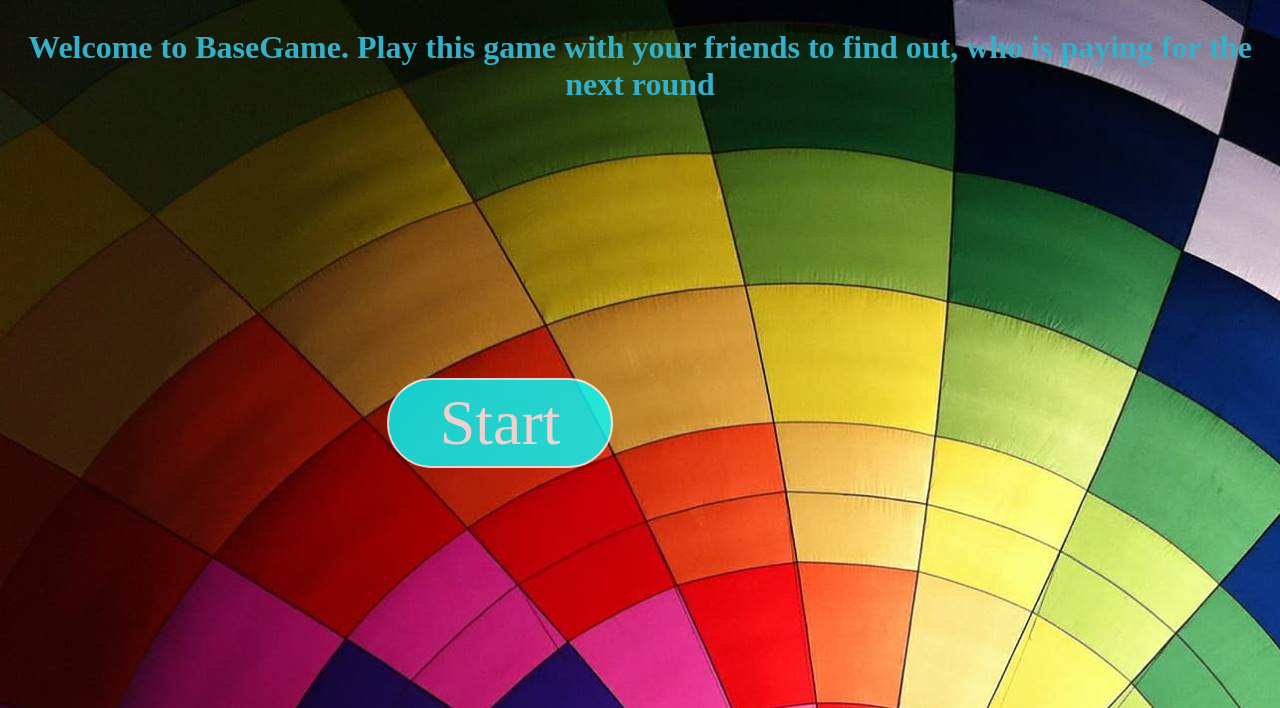
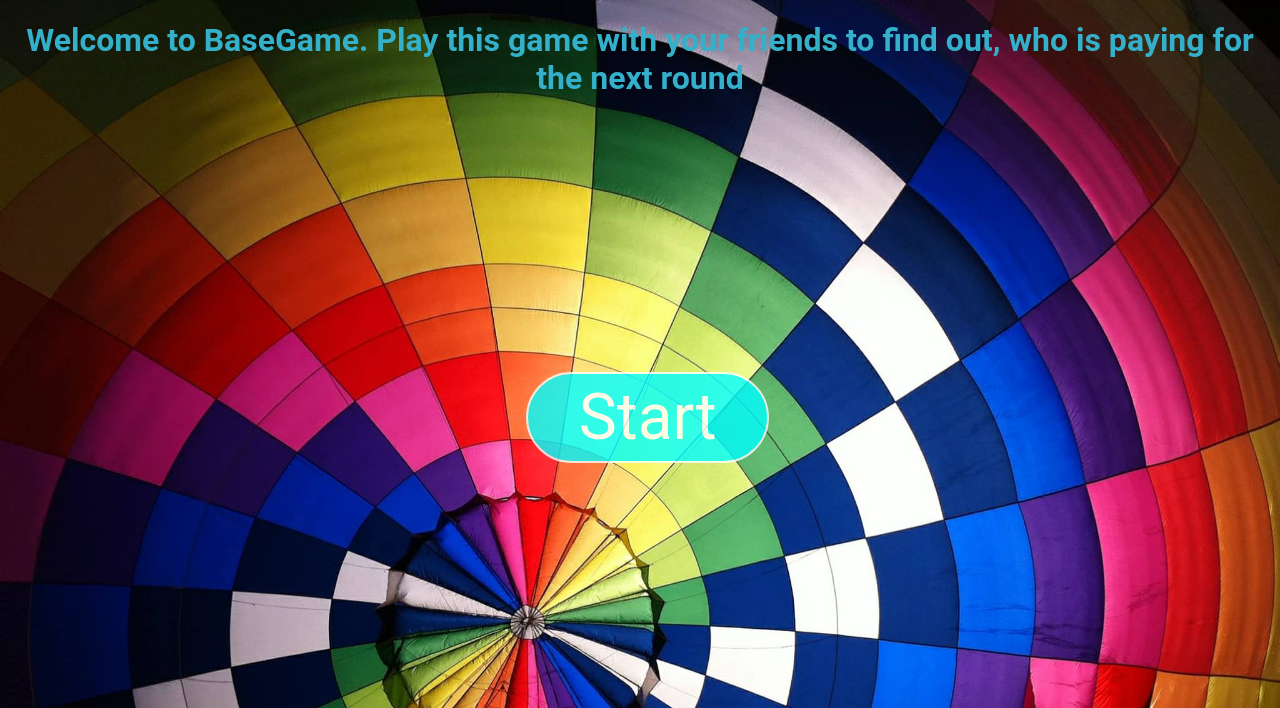
Before and after one commit to 2semesterB2/examGrp7, a PHP site: page / in a window 1280 px wide. Shown: the top 708 px of the page. Run offline with PHP 8.4, Linux system fonts and the light colour scheme; some libraries are stand-ins or nearby versions.

Commit message:
Revert "knap-næsten centreret..."
This reverts commit cce646a4aaee092af9b57436f9155910cf136af3.

```diff
--- a/css/stylesheet.css
+++ b/css/stylesheet.css
@@ -1,9 +1,10 @@
 @charset "utf-8";
-body {
-background-image: url(../img/background_index.jpg);
-  position: fixed;
-
-}
+body {background-image: url(../img/background_index.jpg);
+	font-family: roboto;
+  -webkit-background-size: cover;
+  -moz-background-size: cover;
+  -o-background-size: cover;
+  background-size: cover;}
 
 .button {
     background-color:aqua;
@@ -16,7 +17,7 @@
     font-size: 4em;
 	border-radius: 50px;
 	border: 2px solid #FFFFFF;
-	margin-left: 30%;
+	margin-left: 41%;
 	margin-top: 20%;
 }
 .button:hover {
```
